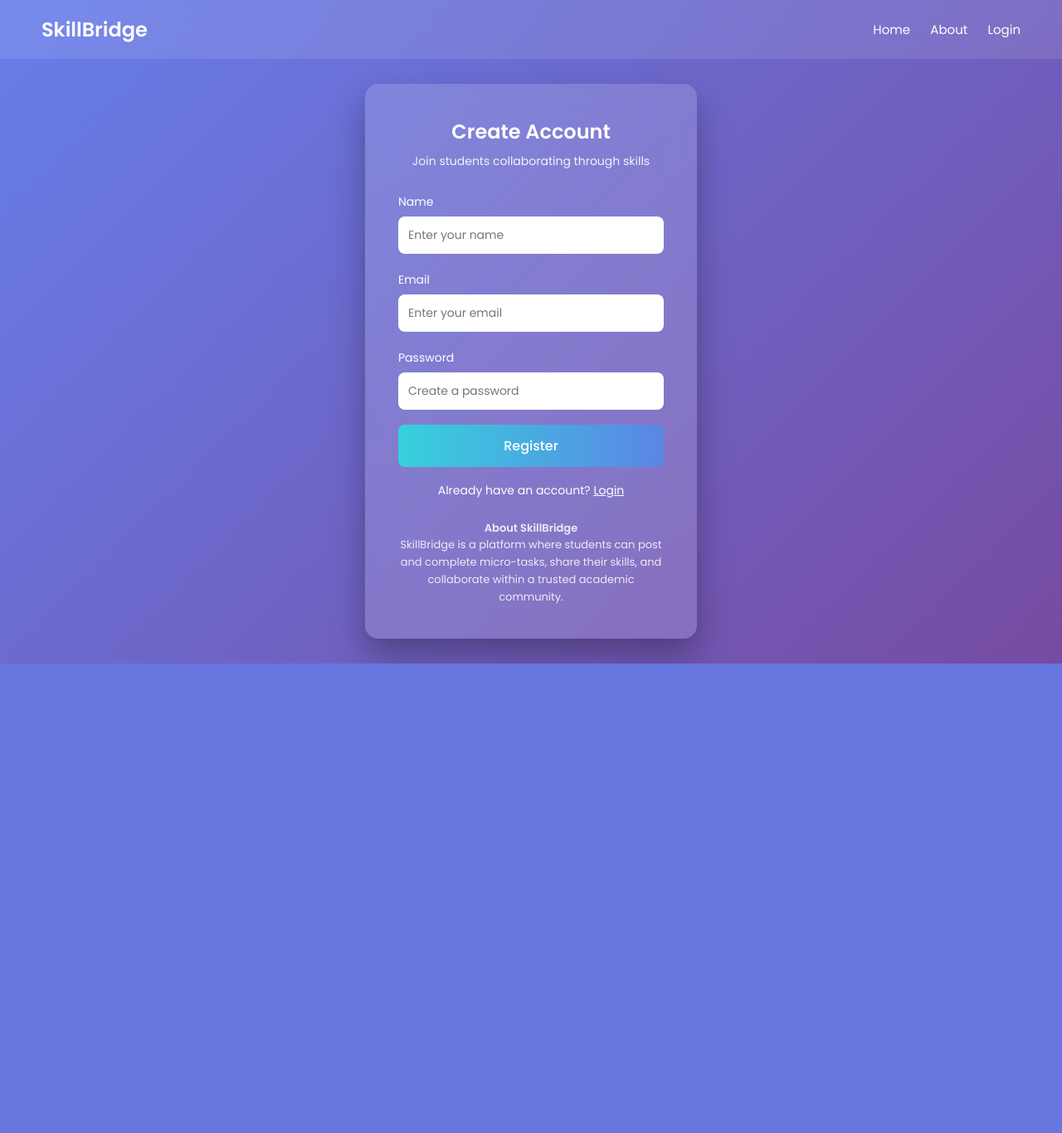
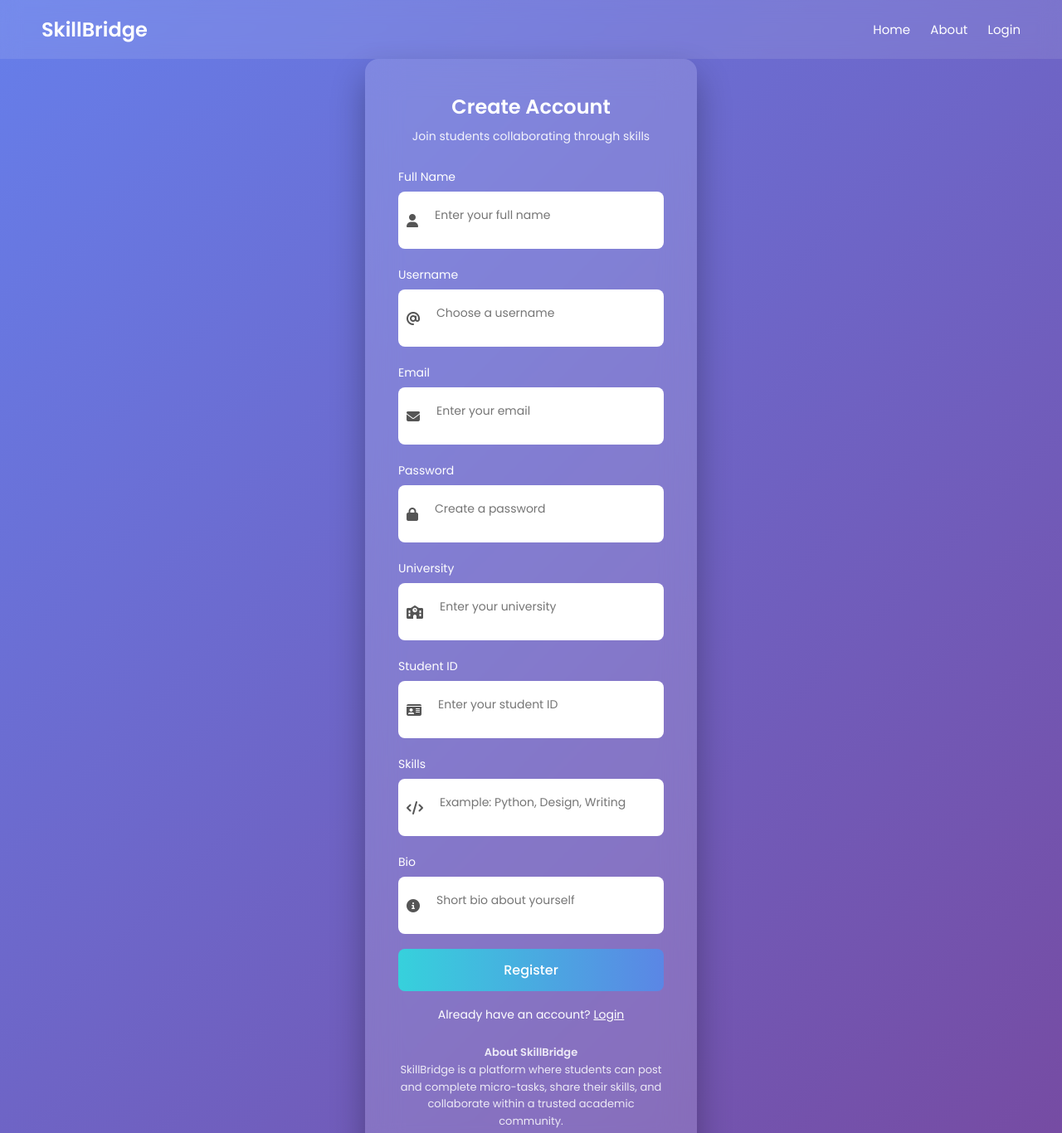
Before and after one commit to Nosheen24/SkillBridge, a Python web app: template templates/register.html in a window 1280 px wide. Shown: the top 1366 px of the page at 83% size. Before the commit the page ends 800 px from the top, so only its background shows below. Run offline with Jinja, Linux system fonts and the light colour scheme; the template is opened without the code that fills it, so the values that code supplies are empty.

Commit message:
SKIL-7: User Registeration Improved

```diff
--- /dev/null
+++ b/static/css/register.css
@@ -0,0 +1,162 @@
+*{
+    margin:0;
+    padding:0;
+    box-sizing:border-box;
+    font-family:'Poppins',sans-serif;
+}
+
+body{
+    background:linear-gradient(135deg,#667eea,#764ba2);
+    min-height:100vh;
+    display:flex;
+    flex-direction:column;
+}
+
+/* Navbar */
+.navbar{
+    display:flex;
+    justify-content:space-between;
+    align-items:center;
+    padding:18px 50px;
+    background:rgba(255,255,255,0.1);
+    backdrop-filter:blur(12px);
+    color:white;
+}
+
+.navbar h1{
+    font-size:24px;
+    font-weight:600;
+}
+
+.navbar a{
+    color:white;
+    text-decoration:none;
+    margin-left:20px;
+    font-size:15px;
+    transition:0.3s;
+}
+
+.navbar a:hover{
+    opacity:0.7;
+}
+
+/* Main */
+.main{
+    flex:1;
+    display:flex;
+    justify-content:center;
+    align-items:center;
+}
+
+/* Card */
+.container{
+    background:rgba(255,255,255,0.15);
+    backdrop-filter:blur(20px);
+    padding:40px;
+    border-radius:16px;
+    width:400px;
+    box-shadow:0 20px 40px rgba(0,0,0,0.3);
+    color:white;
+    transition:0.4s;
+}
+
+.container:hover{
+    transform:translateY(-5px);
+}
+
+h2{
+    text-align:center;
+    margin-bottom:8px;
+    font-weight:600;
+}
+
+.tagline{
+    text-align:center;
+    font-size:14px;
+    opacity:0.9;
+    margin-bottom:25px;
+}
+
+/* Inputs */
+label{
+    font-size:14px;
+}
+
+input{
+    width:100%;
+    padding:12px;
+    margin-top:6px;
+    margin-bottom:18px;
+    border-radius:8px;
+    border:none;
+    outline:none;
+    font-size:14px;
+}
+
+input:focus{
+    box-shadow:0 0 6px rgba(255,255,255,0.6);
+}
+
+/* Input with icons */
+.input-group{
+    display:flex;
+    align-items:center;
+    background:white;
+    border-radius:8px;
+    margin-top:6px;
+    margin-bottom:18px;
+    padding:0 10px;
+}
+
+.input-group i{
+    color:#555;
+    margin-right:8px;
+}
+
+.input-group input{
+    border:none;
+    outline:none;
+    width:100%;
+    padding:12px;
+    font-size:14px;
+}
+
+/* Button */
+button{
+    width:100%;
+    padding:13px;
+    border:none;
+    border-radius:8px;
+    background:linear-gradient(90deg,#36d1dc,#5b86e5);
+    color:white;
+    font-size:16px;
+    font-weight:500;
+    cursor:pointer;
+    transition:0.3s;
+}
+
+button:hover{
+    transform:scale(1.04);
+    box-shadow:0 5px 15px rgba(0,0,0,0.3);
+}
+
+/* Login link */
+.login{
+    text-align:center;
+    margin-top:18px;
+    font-size:14px;
+}
+
+.login a{
+    color:#fff;
+    text-decoration:underline;
+}
+
+/* About */
+.about{
+    margin-top:25px;
+    font-size:13px;
+    text-align:center;
+    opacity:0.85;
+    line-height:1.6;
+}
--- a/templates/register.html
+++ b/templates/register.html
@@ -6,156 +6,8 @@
 <title>SkillBridge - Register</title>
 
 <link href="https://fonts.googleapis.com/css2?family=Poppins:wght@300;400;500;600&display=swap" rel="stylesheet">
-
-<style>
-
-*{
-margin:0;
-padding:0;
-box-sizing:border-box;
-font-family:'Poppins',sans-serif;
-}
-
-body{
-background:linear-gradient(135deg,#667eea,#764ba2);
-min-height:100vh;
-display:flex;
-flex-direction:column;
-}
-
-/* Navbar */
-
-.navbar{
-display:flex;
-justify-content:space-between;
-align-items:center;
-padding:18px 50px;
-background:rgba(255,255,255,0.1);
-backdrop-filter:blur(12px);
-color:white;
-}
-
-.navbar h1{
-font-size:24px;
-font-weight:600;
-}
-
-.navbar a{
-color:white;
-text-decoration:none;
-margin-left:20px;
-font-size:15px;
-transition:0.3s;
-}
-
-.navbar a:hover{
-opacity:0.7;
-}
-
-/* Main */
-
-.main{
-flex:1;
-display:flex;
-justify-content:center;
-align-items:center;
-}
-
-/* Card */
-
-.container{
-background:rgba(255,255,255,0.15);
-backdrop-filter:blur(20px);
-padding:40px;
-border-radius:16px;
-width:400px;
-box-shadow:0 20px 40px rgba(0,0,0,0.3);
-color:white;
-transition:0.4s;
-}
-
-.container:hover{
-transform:translateY(-5px);
-}
-
-h2{
-text-align:center;
-margin-bottom:8px;
-font-weight:600;
-}
-
-.tagline{
-text-align:center;
-font-size:14px;
-opacity:0.9;
-margin-bottom:25px;
-}
-
-/* Inputs */
-
-label{
-font-size:14px;
-}
-
-input{
-width:100%;
-padding:12px;
-margin-top:6px;
-margin-bottom:18px;
-border-radius:8px;
-border:none;
-outline:none;
-font-size:14px;
-}
-
-input:focus{
-box-shadow:0 0 6px rgba(255,255,255,0.6);
-}
-
-/* Button */
-
-button{
-width:100%;
-padding:13px;
-border:none;
-border-radius:8px;
-background:linear-gradient(90deg,#36d1dc,#5b86e5);
-color:white;
-font-size:16px;
-font-weight:500;
-cursor:pointer;
-transition:0.3s;
-}
-
-button:hover{
-transform:scale(1.04);
-box-shadow:0 5px 15px rgba(0,0,0,0.3);
-}
-
-/* Login link */
-
-.login{
-text-align:center;
-margin-top:18px;
-font-size:14px;
-}
-
-.login a{
-color:#fff;
-text-decoration:underline;
-}
-
-/* About */
-
-.about{
-margin-top:25px;
-font-size:13px;
-text-align:center;
-opacity:0.85;
-line-height:1.6;
-}
-
-</style>
+<link rel="stylesheet" href="/static/css/register.css">
+<link rel="stylesheet" href="https://cdnjs.cloudflare.com/ajax/libs/font-awesome/6.5.0/css/all.min.css">
 
 </head>
 
@@ -163,38 +15,75 @@ line-height:1.6;
 
 <div class="navbar">
     <h1>SkillBridge</h1>
-
     <div>
         <a href="#">Home</a>
         <a href="#">About</a>
-<a href="#">Login</a>
+        <a href="/login">Login</a>
     </div>
 </div>
 
 <div class="main">
-
     <div class="container">
 
         <h2>Create Account</h2>
         <p class="tagline">Join students collaborating through skills</p>
 
-<form method="post" action="/register">
+        <form method="post" action="/auth/register">
 
-<label>Name</label>
-<input type="text" name="name" placeholder="Enter your name" required>
+            <label>Full Name</label>
+            <div class="input-group">
+                <i class="fa-solid fa-user"></i>
+                <input type="text" name="full_name" placeholder="Enter your full name" required>
+            </div>
+
+            <label>Username</label>
+            <div class="input-group">
+                <i class="fa-solid fa-at"></i>
+                <input type="text" name="username" placeholder="Choose a username" required>
+            </div>
 
             <label>Email</label>
+            <div class="input-group">
+                <i class="fa-solid fa-envelope"></i>
                 <input type="email" name="email" placeholder="Enter your email" required>
+            </div>
 
             <label>Password</label>
-<input type="password" name="password" placeholder="Create a password" required>
+            <div class="input-group">
+                <i class="fa-solid fa-lock"></i>
+                <input type="password" name="password" placeholder="Create a password" minlength="6" required>
+            </div>
+
+            <label>University</label>
+            <div class="input-group">
+                <i class="fa-solid fa-school"></i>
+                <input type="text" name="university" placeholder="Enter your university" required>
+            </div>
+
+            <label>Student ID</label>
+            <div class="input-group">
+                <i class="fa-solid fa-id-card"></i>
+                <input type="text" name="student_id" placeholder="Enter your student ID">
+            </div>
+
+            <label>Skills</label>
+            <div class="input-group">
+                <i class="fa-solid fa-code"></i>
+                <input type="text" name="skills" placeholder="Example: Python, Design, Writing">
+            </div>
+
+            <label>Bio</label>
+            <div class="input-group">
+                <i class="fa-solid fa-info-circle"></i>
+                <input type="text" name="bio" placeholder="Short bio about yourself">
+            </div>
 
             <button type="submit">Register</button>
 
         </form>
 
         <div class="login">
-Already have an account? <a href="#">Login</a>
+            Already have an account? <a href="/login">Login</a>
         </div>
 
         <div class="about">
@@ -204,7 +93,6 @@ share their skills, and collaborate within a trusted academic community.
         </div>
 
     </div>
-
 </div>
 
 </body>
```
Also changed, not shown: app/main.py (+10 -11 lines). Lines whose indentation alone changed are shown as unchanged.
